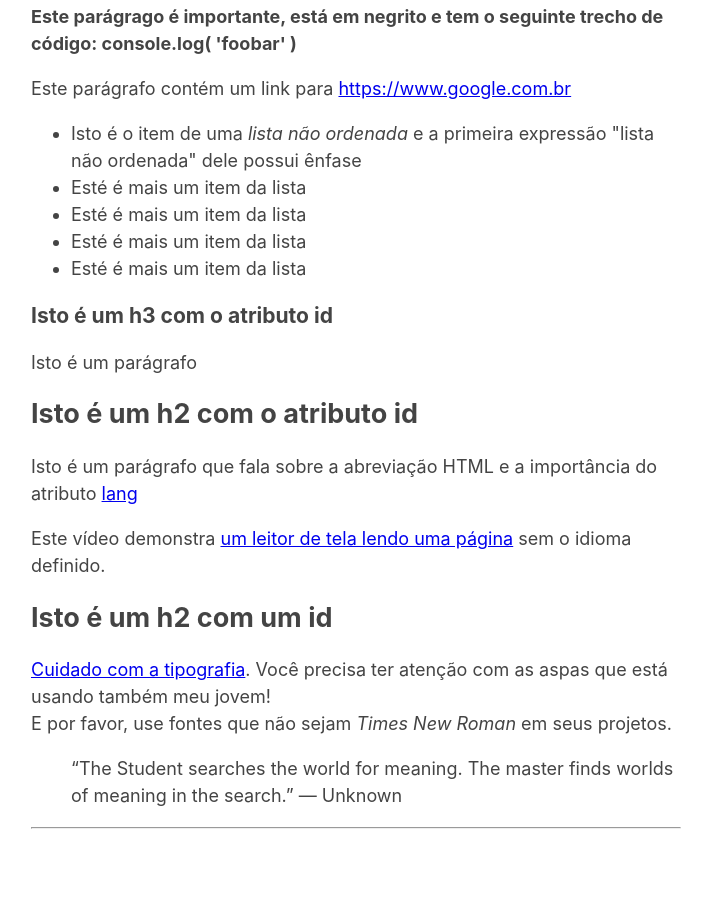
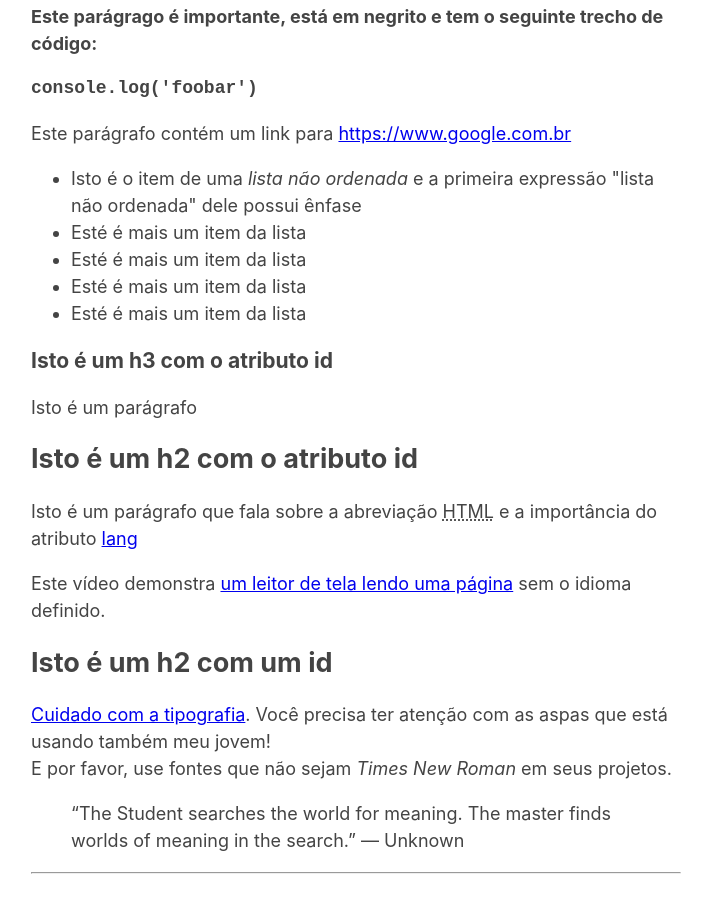
Before and after one commit to MileneLariessa/cursos-udemy, a plain HTML site: page html-5/index.html in a window 1280 px wide. Shown: the part 252-1164 px from the top of the page, without its empty margins (284-988 px from the left). Before the commit the page ends 1121 px from the top, so only its background shows below. Drawn offline with Linux system fonts and the light colour scheme.

Commit message:
Renomear arquivo

```diff
--- a/html-5/html-5.html
+++ b/html-5/index.html
@@ -12,9 +12,9 @@
 <body>
   <h1>Esta é uma tag <em>H1</em> e o "H1" está com ênfase</h1>
   <p>Isto é um <em>parágrafo</em></p>
-  <h2 id="">Isto é um h2 com um atributo id</h2>
+  <h2 id="h2-primeiro">Isto é um h2 com um atributo id</h2>
   <p><strong> Este parágrago é importante, está em negrito e tem o seguinte trecho de código:
-      console.log( 'foobar' )
+      <pre>console.log('foobar')</pre>
     </strong></p>
   <p>Este parágrafo contém um link para <a href="https://www.google.com.br"
       target="_blank">https://www.google.com.br</a></p>
@@ -28,30 +28,26 @@
     <li>Esté é mais um item da lista</li>
   </ul>
 
-  <h3 id="">Isto é um h3 com o atributo id</h3>
+  <h3 id="h3-primeiro">Isto é um h3 com o atributo id</h3>
   <p>Isto é um parágrafo</p>
 
-  <h2 id="">Isto é um h2 com o atributo id</h2>
-  <p>Isto é um parágrafo que fala sobre a abreviação HTML e a importância do atributo <a class=""
+  <h2 id="h2-segundo">Isto é um h2 com o atributo id</h2>
+  <p>Isto é um parágrafo que fala sobre a abreviação <abbr title="Linguagem de Marcação de HiperTexto">HTML</abbr> e a
+    importância do atributo <a class=""
       href="https://html.spec.whatwg.org/multipage/dom.html#the-lang-and-xml:lang-attributes" target="_blank">lang</a>
   </p>
   <p>Este vídeo demonstra <a href="https://www.youtube.com/watch?v=NP94u7y_KkQ" target="_blank">um leitor de tela lendo
       uma página</a> sem o idioma definido.</p>
 
-  <h2 id="">Isto é um h2 com um id</h2>
+  <h2 id="h2-terceiro">Isto é um h2 com um id</h2>
 
   <p><a href="https://smartquotesforsmartpeople.com/" target="_blank">Cuidado com a tipografia</a>. Você precisa ter
     atenção com as aspas que está usando também meu jovem!
     <br> E por favor, use fontes que não sejam <em>Times New Roman</em> em seus projetos.
   </p>
 
-  <dl>
-    <dt>
-    <dd>
-      “The Student searches the world for meaning. The master finds worlds of meaning in the search.” — Unknown
-    </dd>
-    </dt>
-  </dl>
+  <blockquote>“The Student searches the world for meaning. The master finds worlds of meaning in the search.” — Unknown
+  </blockquote>
 
   <hr>
 
```
